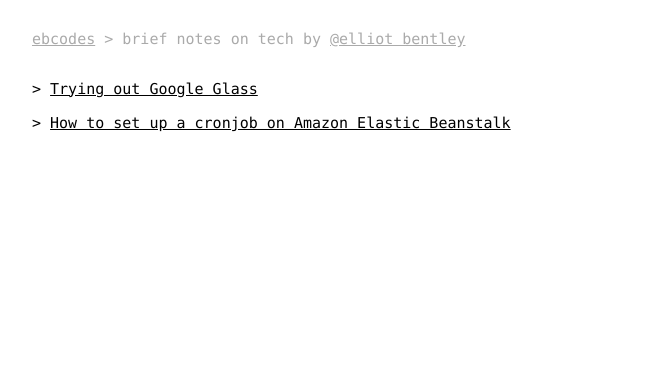
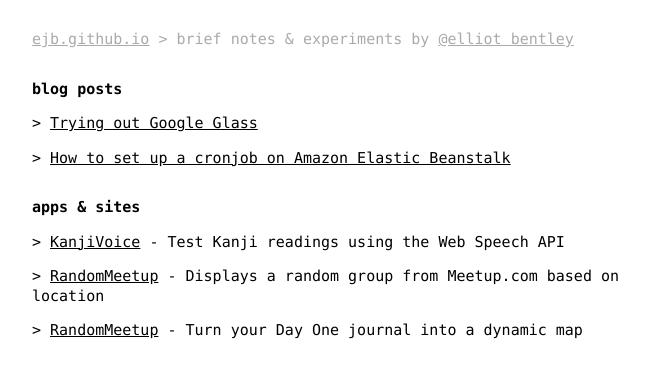
Before and after one commit to ejb/elliotbentley.com, a Jekyll site: the page built from index.html, in a window 1280 px wide. Shown: the top 378 px of the page, without its empty margins (308-957 px from the left). Built offline with Jekyll 4.4.1, drawn with Linux system fonts in a browser that asks for light colours.

Commit message:
Upgrade to ejb

```diff
--- a/_config.yml
+++ b/_config.yml
@@ -1,3 +1,3 @@
-name: ebcodes
+name: ejb.github.io
 pygments: true
 baseurl: ''
--- a/_layouts/default.html
+++ b/_layouts/default.html
@@ -17,7 +17,7 @@
 
           <div class="site">
             <div class="header">
-              <div class="title"><a href="/">{{ site.name }}</a> > brief notes on tech by <a href="http://twitter.com/elliot_bentley">@elliot bentley</a> </div>
+              <div class="title"><a href="/">{{ site.name }}</a> > brief notes & experiments by <a href="http://twitter.com/elliot_bentley">@elliot bentley</a> </div>
             </div>
 
                 {{ content }}
--- a/css/main.css
+++ b/css/main.css
@@ -25,6 +25,11 @@
 }
 
 h1 {
+    font-weight: bold;
+}
+
+.home h2 {
+    margin-top: 2em;
     font-weight: bold;
 }
 
--- a/index.html
+++ b/index.html
@@ -1,13 +1,24 @@
 ---
 layout: default
-title: ebcodes
+title: tech by ejb
 ---
 
 <div class="home">
 
+    <h2>blog posts</h2>
   <ul>
     {% for post in site.posts %}
       <li>> <a href="{{ post.url }}">{{ post.title }}</a></li>
     {% endfor %}
   </ul>
+
+  <h2>apps & sites</h2>
+  <ul>
+      <li>> <a href="https://kanjivoice.s3.amazonaws.com/index.htm">KanjiVoice</a> - Test Kanji readings using the Web Speech API</li>
+      <li>> <a href="http://ejb.github.io/RandomMeetup/">RandomMeetup</a> - Displays a random group from Meetup.com based on location</li>
+      <li>> <a href="https://github.com/ejb/DayOneMap/">RandomMeetup</a> - Turn your Day One journal into a dynamic map</li>
+  </ul>
+
+
+
 </div>
```
